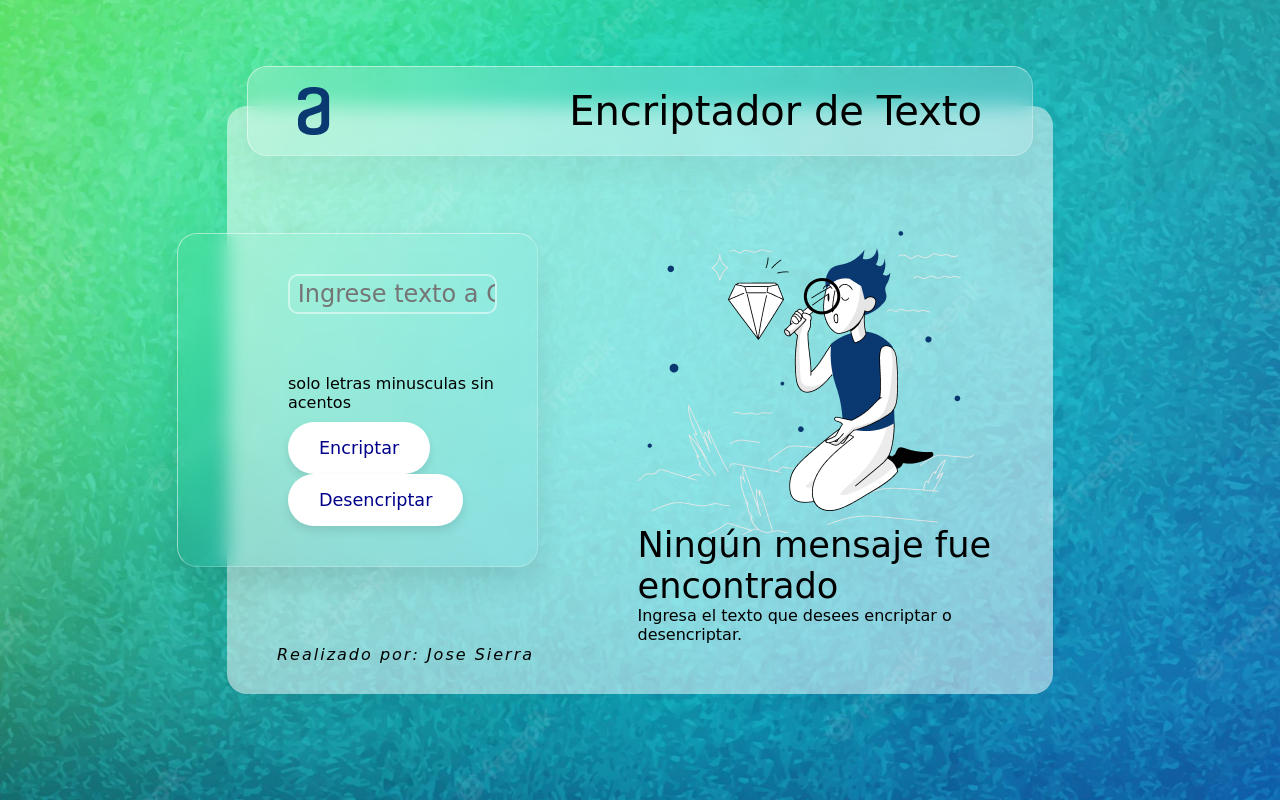
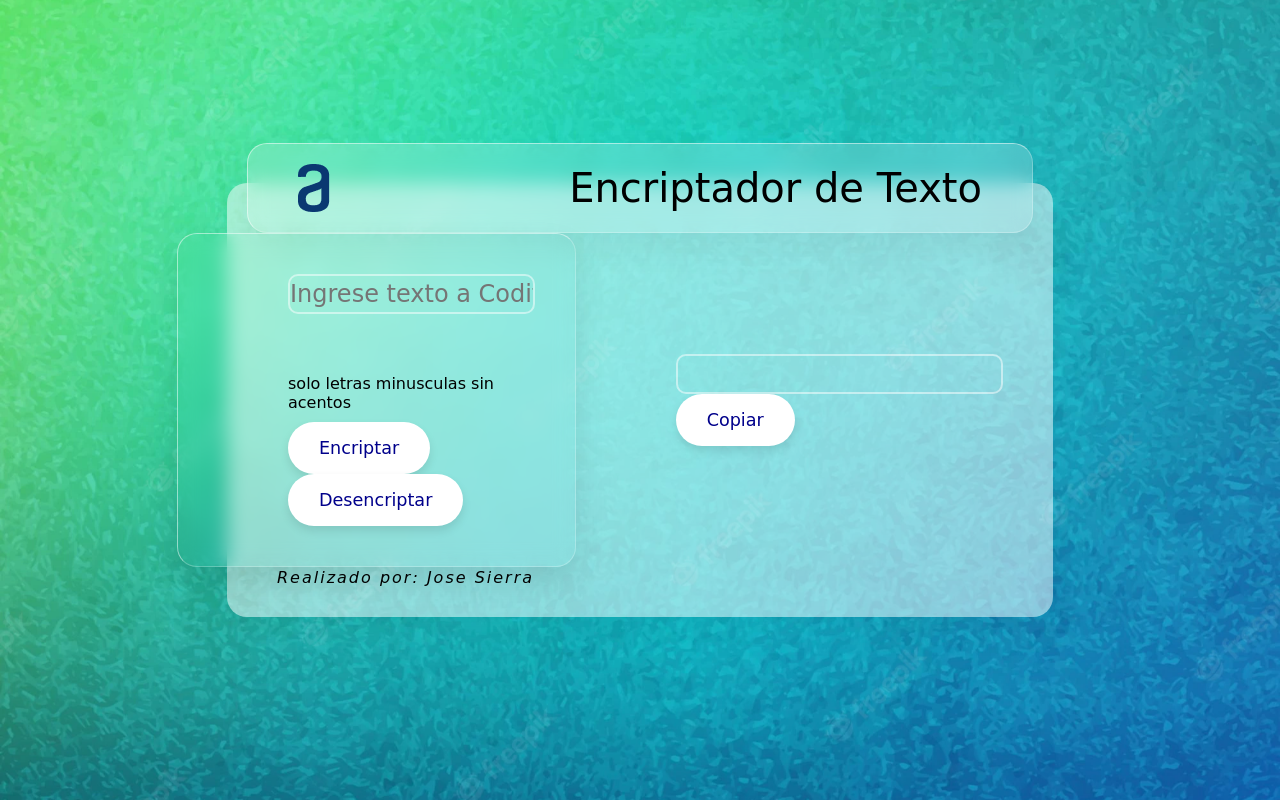
Before and after one commit to Joseph137-code/Encriptador, a plain HTML site: page index.html in a window 1280 px wide. Both pictures are taken after a click on the button "Encriptar". Drawn offline with Linux system fonts and the light colour scheme; a web font is replaced by a local one.

Commit message:
Funciones para encriptar y desencriptar en archivo main js

```diff
--- a/index.html
+++ b/index.html
@@ -15,16 +15,23 @@
                 <p>Encriptador de Texto</p>
             </header>
             <div class="content">
-                <input placeholder=" Ingrese texto a Codificar">
+                <input class="text-input" type="text" name="input-texto" id="input-texto" placeholder="Ingrese texto a Codificar">
 
                 <p>solo letras minusculas sin acentos</p>
-                <button>Encriptar</button>
-                <button>Desencriptar</button>
+                <button value="encriptar" id="btn-encriptar">Encriptar</button>
+                <button value="desencriptar!" id="btn-desencriptar">Desencriptar</button>
             </div>
             <div class="imgBox">
-                <img src="images/Muñeco.png">
-                <h3>Ningún mensaje fue encontrado</h3>
-                <p>Ingresa el texto que desees encriptar o desencriptar.</p>
+                <div id="myDIV">
+                    <img src="./images/Muñeco.png" >
+                    <h3>Ningún mensaje fue encontrado</h3>
+                    <p>Ingresa el texto que desees encriptar o desencriptar.</p>
+                </div>
+
+                <div id="salida" style="display: none;">
+                    <input class="text-input-salida" type="text" id="msg">
+                    <button>Copiar</button>
+                </div>
 
             </div>
             <p class="footer">
@@ -33,5 +40,8 @@
         </div>
     </section>
 
+    <!-- Template Main JS File -->
+    <script src="main.js"></script>
+
 </body>
 </html>
--- /dev/null
+++ b/main.js
@@ -0,0 +1,21 @@
+function encriptar() {
+    document.getElementById("myDIV").style.display = "none";
+    document.getElementById("salida").style.display = "block";
+    let texto = document.querySelector("#input-texto").value;
+    let textoCifrado = texto.replace(/e/gi, "enter").replace(/i/gi, "imes").replace(/a/gi, "ai").replace(/o/gi, "ober").replace(/u/gi, "ufat");
+    document.querySelector(".text-input-salida").value = textoCifrado;
+    document.querySelector("#input-texto").value="";
+
+}
+
+let botonEncriptar = document.querySelector("#btn-encriptar"); botonEncriptar.onclick = encriptar;
+
+function desencriptar (){
+    let texto = document.querySelector("#input-texto").value;
+    let textoCifrado = texto.replace(/enter/gi, "e").replace(/imes/gi, "i").replace(/ai/gi, "a").replace(/ober/gi, "o").replace(/ufat/gi, "u");
+    document.querySelector(".text-input-salida").value = textoCifrado;
+    document.querySelector("#input-texto").value="";
+
+}
+
+let botonDesen= document.querySelector("#btn-desencriptar"); botonDesen.onclick = desencriptar;
```
